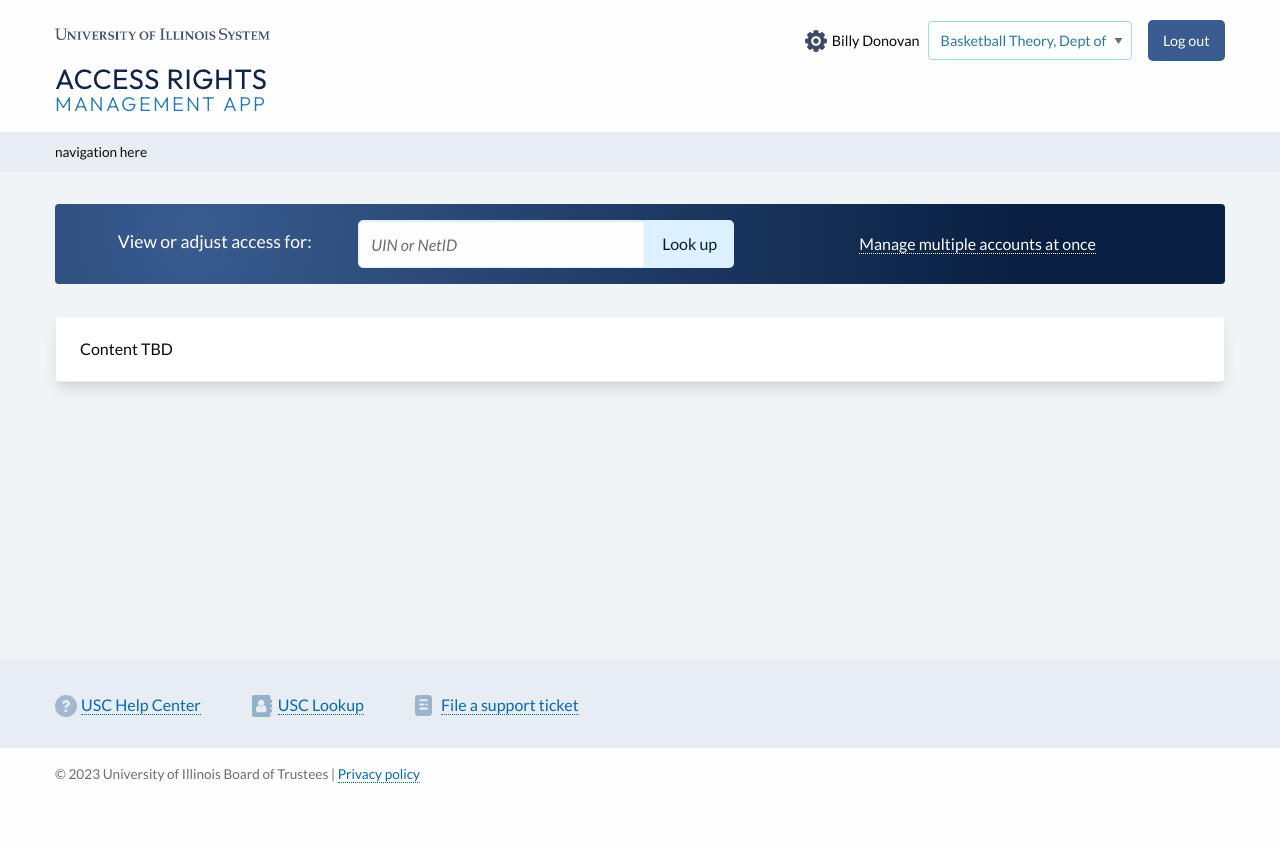
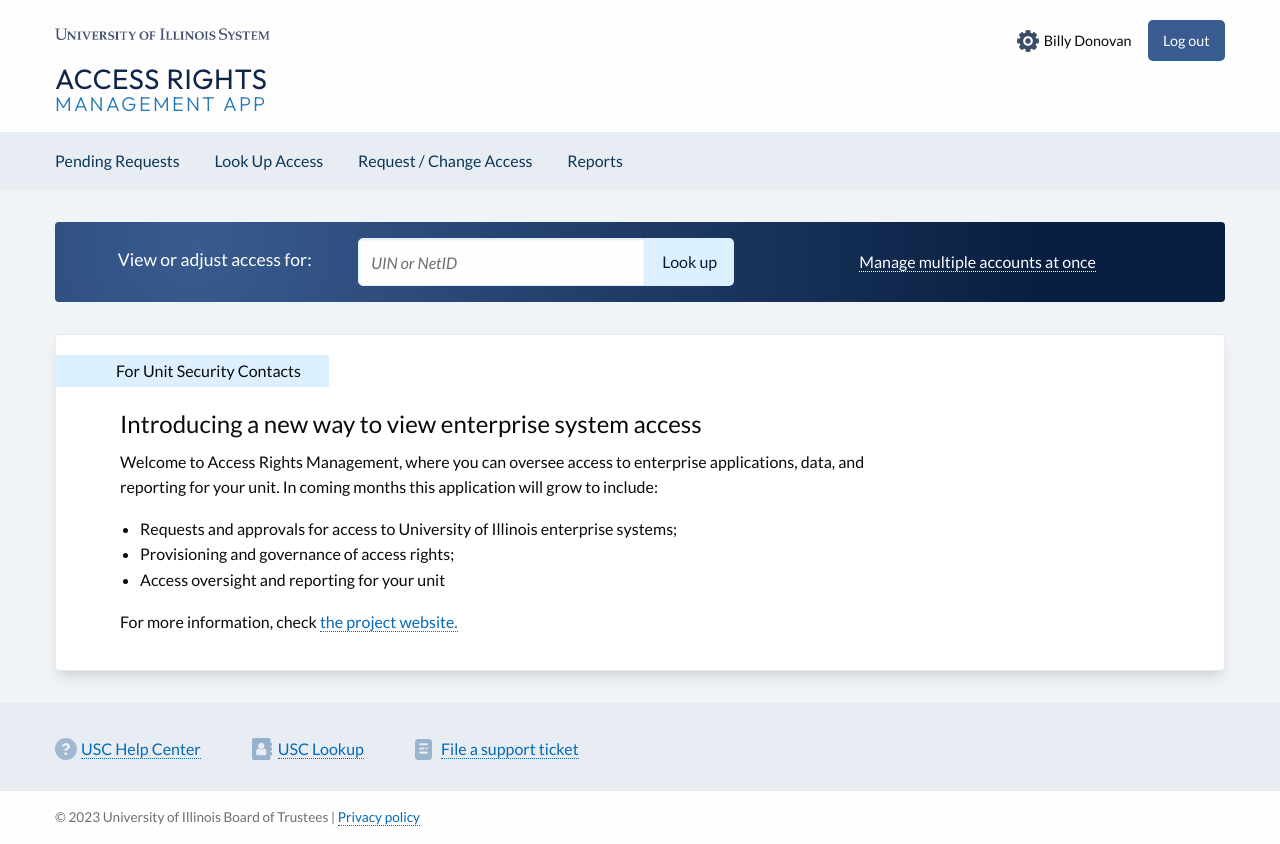
Before and after one commit to tracivaughan/accessrights, a plain HTML site: page dash.html in a window 1280 px wide. Before the commit the page ends 800 px from the top, so only its background shows below. Drawn offline with nearby package versions, Linux system fonts and the light colour scheme.

Commit message:
placeholder index

```diff
--- a/dash.html
+++ b/dash.html
@@ -49,11 +49,8 @@
 
 
                     <span>Billy Donovan</span>
-                    <label for="current-unit" class="show-for-sr">Select unit to manage:</label>
-                    <select class="pulldown-look" id="current-unit">
-                        <option selected>Basketball Theory, Dept of</option>
-                        <option>Sports and Leisure, Div of</option>
-                    </select>
+
+
 
                     <a href="logout" class="button log-btn">Log out</a>
                 </div>
@@ -69,7 +66,13 @@
         </div>
         <div class="navbar">
             <nav>
-                navigation here
+                <ul>
+                    <li><a href="inbox.html">Pending Requests</a> </li>
+                    <li><a href="">Look Up Access</a></li>
+                    <li><a href="request1.html">Request / Change Access</a> </li>
+                    <li><a href="">Reports</a> </li>
+
+                </ul>
             </nav>
         </div>
 
@@ -82,7 +85,8 @@
                 <div class="grid-x searchbar">
 
 
-                    <div class="cell medium-3 large-3 search-label"><label for="lookup">View or adjust access for:
+                    <div class="cell medium-3 large-3 search-label"><label for="lookup">View or adjust access
+                            for:
                         </label>
                     </div>
                     <div class="cell medium-5 large-4">
@@ -112,8 +116,28 @@
 
 
             <div class="grid-x">
-                <div class="cell bodycard">
-                    Content TBD
+                <div class="cell bodycard home-feature">
+
+                    <div class="temp-home-oview">
+                        <div class="temp-usc-pullout">For Unit Security Contacts</div>
+
+                        <h1>Introducing a new way to view enterprise system access </h1>
+                        <p>Welcome to Access Rights Management, where you can oversee access to enterprise applications,
+                            data, and reporting for your unit. In coming months this application will grow to include:
+                        </p>
+
+                        <ul>
+                            <li>Requests and approvals for access to University of Illinois enterprise systems;</li>
+                            <li>Provisioning and governance of access rights; </li>
+                            <li>Access oversight and reporting for your unit </li>
+                        </ul>
+
+
+                        <p>For more information, check <a href="https://web.uillinois.edu/secappreplacement/"
+                                target="_blank">the project website.</a></p>
+                    </div>
+
+
                 </div>
             </div>
         </div>
```
